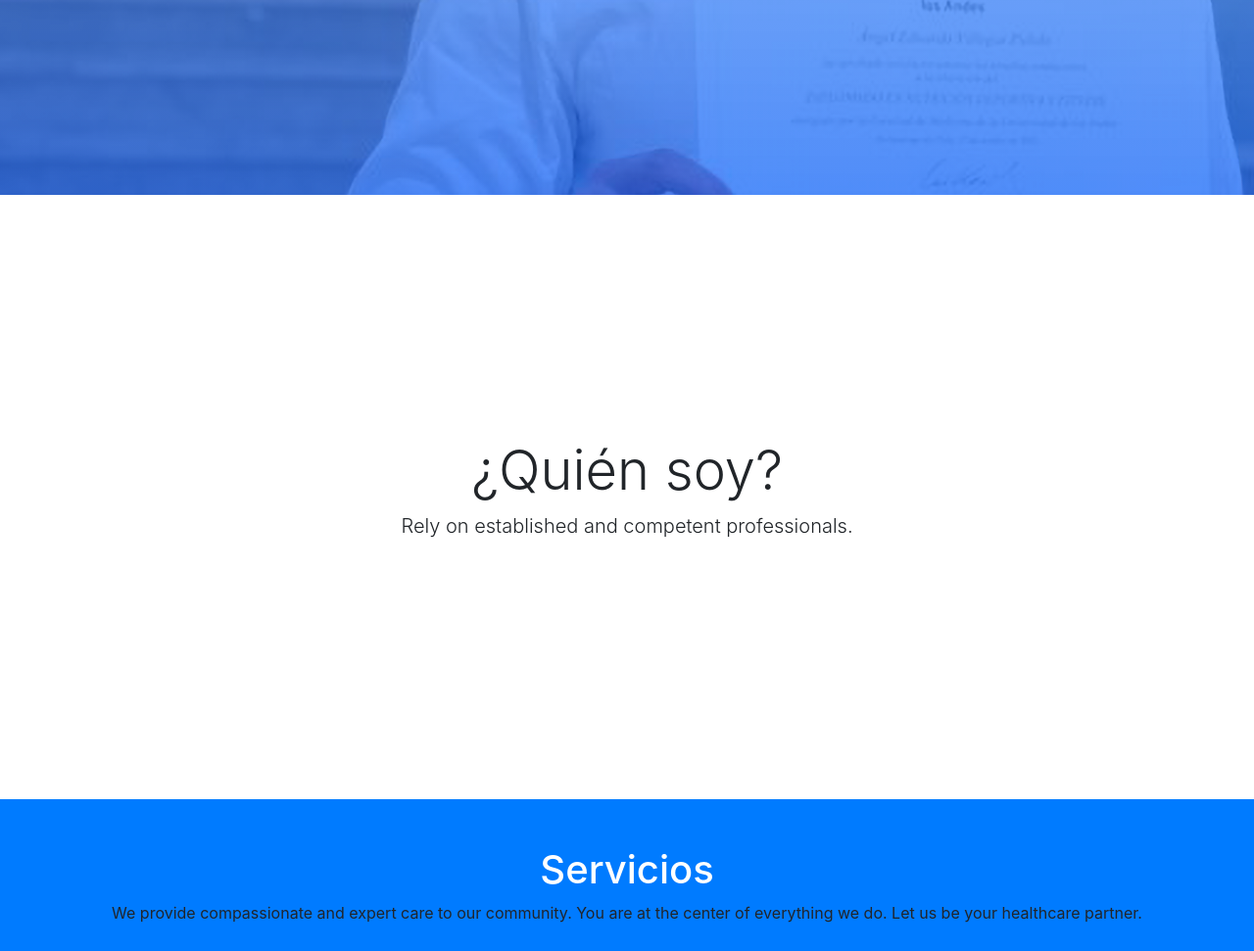
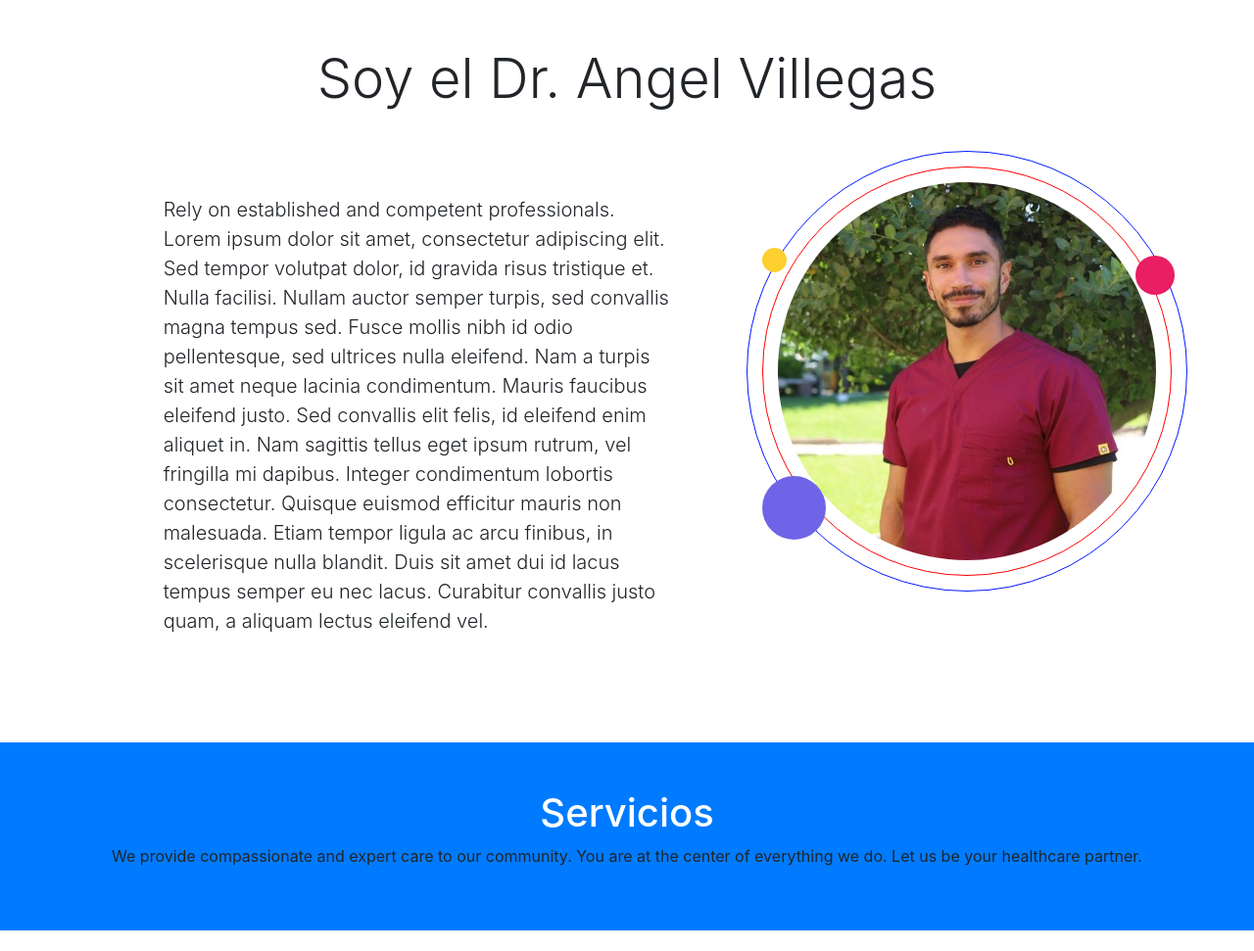
Before and after one commit to Grimcall/dr_website, a Django app: page /doctor/ in a window 1280 px wide. Shown: the part 801-1772 px from the top of the page at 98% size. Run offline with Django 4.2, Linux system fonts and the light colour scheme; some libraries are stand-ins or nearby versions.

Commit message:
about me. css.

```diff
--- a/angelconsulting/doctor/static/css/styles.css
+++ b/angelconsulting/doctor/static/css/styles.css
@@ -1,4 +1,4 @@
-@import url('https://fonts.googleapis.com/css2?family=Montserrat:wght@900&display=swap');
+@import url('https://fonts.googleapis.com/css2?family=Source+Sans+Pro:wght@300;400;600;700&display=swap');
 
 /*############ HEADER ##############*/
 
@@ -6,17 +6,17 @@
   background: linear-gradient(
    rgba(134, 192, 250, 0.5),
    rgba(0, 89, 253, 0.719)),
-   url("../img/header.png")
+   url("../img/header.jpg")
    no-repeat center;
   background-size: cover;
-  background-position: center top 60px; /* Adjust the offset value as needed */
-  min-height: 1000px;
+  background-position: center top 40px right 60px; /* Adjust the offset value as needed */
+  min-height: 800px;
   font-family: 'Source Sans Pro', sans-serif;
 }
 
 @media (min-width:768px) {
   .header {
-    padding-bottom:120px;
+    padding-bottom:60px;
   }
 }
 
@@ -283,8 +283,8 @@ li.nav-item:hover{
   color: rgba(0, 0, 0, 0.9);
   font-weight: 800;
   font-size: 14.8px;
-  font-family: 'Montserrat', sans-serif;
-}
+  font-family: 'Source Sans Pro', sans-serif;
+  }
 
 .navbar-light .navbar-nav .active > .nav-link:hover,
 .navbar-light .navbar-nav .nav-link.active:hover,
@@ -292,3 +292,64 @@ li.nav-item:hover{
 .navbar-light .navbar-nav .show > .nav-link:hover {
   color: #ffffff;
 }
+
+/*ABOUT-ME */
+h1.display-4 {
+  margin-bottom: 40px;
+}
+
+p.lead{
+  padding: 45px;
+}
+
+img.img-fluid{
+  border-radius: 50%;
+}
+.about-images-border-outer {
+  background: transparent;
+  width: 450px;
+  height: 450px;
+  margin: 0 auto;
+  padding: 15px;
+  border: 1px solid rgb(0, 26, 255);
+  border-radius: 50%;
+}
+
+
+.about-images-border-inner {
+  background: transparent;
+  width: 100%;
+  height: 100%;
+  padding: 15px;
+  border: 1px solid rgb(255 0 0);
+  border-radius: 50%;
+}
+
+.about-images-circle-1 {
+  background: #FDCF2F;
+  width: 25px;
+  height: 25px;
+  position: absolute;
+  margin-top: 83px;
+  border-radius: 50%;
+}
+
+.about-images-circle-2 {
+  background: #E91E63;
+  width: 40px;
+  height: 40px;
+  position: absolute;
+  margin-top: 91px;
+  margin-left: 381px;
+  border-radius: 50%;
+}
+
+.about-images-circle-3 {
+  background: #6f64e7;
+  width: 65px;
+  height: 65px;
+  position: absolute;
+  margin-top: 316px;
+  margin-left: 0;
+  border-radius: 50%;
+}
--- a/angelconsulting/doctor/templates/index.html
+++ b/angelconsulting/doctor/templates/index.html
@@ -4,8 +4,8 @@
 <div class="container hero">
         <div class="row">
             <div class="col-12 col-lg-6 col-xl-5 offset-xl-1">
-                <h1>Cuidado Médico Excepcional para todas las edades.</h1>
-                <p> Combinando medicina de calibre mundial con cuidado y atención caritativa. </p>
+                <h1>Atención Médica Excepcional para todas las edades.</h1>
+                <p> Combinando medicina de calibre mundial con cuidado y atención caritativa, sin prejuicios y con todo el profesionalismo. </p>
                     <a href="#" class="btn btn-light btn-lg action-button" type="button">Agenda una cita</a>
             </div>
 
@@ -15,24 +15,38 @@
 {% endblock cta %}
 
 {% block content %}
-<section class="container py-5"  style="margin-block:200px;" id="informacion">
-    <div class="row text-center ">
-        <div class="col-lg-8 mx-auto">
-            <h1 class="display-4">¿Quién soy?</h1>
-            <p class="lead">Rely on established and competent professionals.
-            </p>
-        </div>
+<section class="container py-5" id="informacion">
+  <div class="row">
+    <div class="col-lg-12 text-center">
+      <h1 class="display-4">Soy el Dr. Angel Villegas</h1>
+    </div>
+    <div class="col-lg-6 offset-lg-1">
+      <p class="lead">Rely on established and competent professionals. <br/>
+        Lorem ipsum dolor sit amet, consectetur adipiscing elit.
+        Sed tempor volutpat dolor, id gravida risus tristique et.
+        Nulla facilisi. Nullam auctor semper turpis, sed convallis magna tempus sed.
+         Fusce mollis nibh id odio pellentesque, sed ultrices nulla eleifend.
+         Nam a turpis sit amet neque lacinia condimentum. Mauris faucibus eleifend justo.
+          Sed convallis elit felis, id eleifend enim aliquet in.
+           Nam sagittis tellus eget ipsum rutrum, vel fringilla mi dapibus.
+           Integer condimentum lobortis consectetur.
+           Quisque euismod efficitur mauris non malesuada.
+           Etiam tempor ligula ac arcu finibus, in scelerisque nulla blandit.
+           Duis sit amet dui id lacus tempus semper eu nec lacus. Curabitur convallis justo quam, a aliquam lectus eleifend vel.</p>
     </div>
 
-    <div class="container">
-        <div class="row text-center">
-
-
+    <div class="col-lg-4">
+      <div class="about-images-border-outer">
+        <div class="about-images-circle-1"></div>
+        <div class="about-images-circle-3"></div>
+        <div class="about-images-circle-2"></div>
+        <div class="about-images-border-inner">
+          <img src="{% static 'img/angel.jpg' %}" alt="Angel Villegas" class="img-fluid">
         </div>
+      </div>
     </div>
+  </div>
 </section><!-- End -->
-
-
 
 <section id="servicios">
   <div class="bg-primary text-center py-5 mb-4">
```
Also changed, not shown: angelconsulting/doctor/static/img/angel.jpg (added), angelconsulting/doctor/static/img/header_old.png (renamed from angelconsulting/doctor/static/img/header.png), 2 other files.
